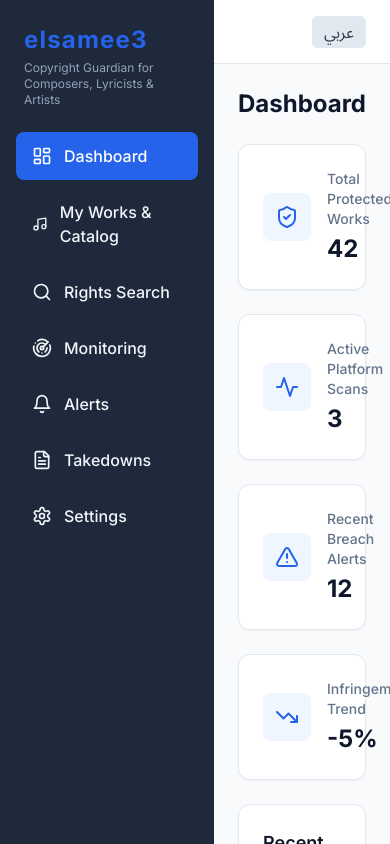
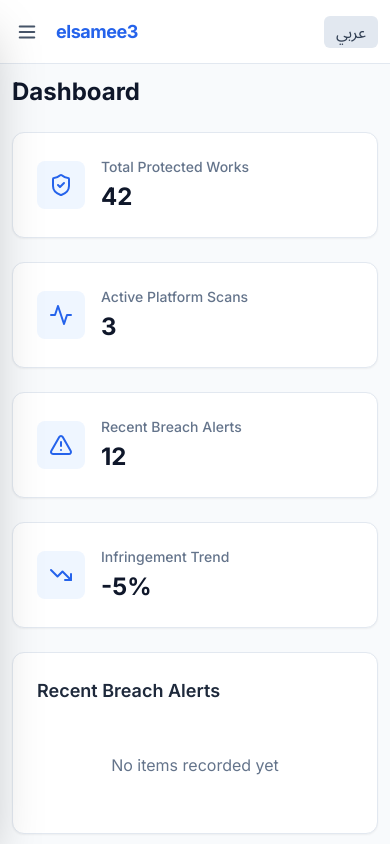
Before and after one commit to osamakamel88/elsamee3, a React (Vite) app in the folder frontend/: page /login in a window 390 px wide. Both pictures are taken after typing "name@example.com", "Sample123" into the empty fields and a click on the button "Login". Shown: the top 844 px of the page. Built offline with nearby package versions, Linux system fonts and the light colour scheme.

Commit message:
fix(mobile): add hamburger menu drawer for mobile screens, responsive search bar, and adjust typography

```diff
--- a/frontend/src/components/Layout.tsx
+++ b/frontend/src/components/Layout.tsx
@@ -1,17 +1,63 @@
-import React from 'react';
+import React, { useState } from 'react';
 import { Outlet } from 'react-router-dom';
 import Sidebar from './Sidebar';
 import LanguageToggle from './LanguageToggle';
+import { Menu, ShieldCheck } from 'lucide-react';
+import { useTranslation } from 'react-i18next';
+import { useLanguage } from '../contexts/LanguageContext';
 
 export default function Layout() {
+  const [mobileSidebarOpen, setMobileSidebarOpen] = useState(false);
+  const { t } = useTranslation();
+  const { isRTL } = useLanguage();
+
   return (
-    <div className="flex min-h-screen bg-slate-50">
-      <Sidebar />
-      <div className="flex-1 flex flex-col">
-        <header className="h-16 bg-white border-b border-slate-200 flex items-center justify-end px-6">
-          <LanguageToggle />
+    <div className="flex min-h-screen bg-slate-50 font-sans antialiased text-slate-800" dir={isRTL ? 'rtl' : 'ltr'}>
+      {/* Mobile Drawer Backdrop */}
+      {mobileSidebarOpen && (
+        <div
+          onClick={() => setMobileSidebarOpen(false)}
+          className="fixed inset-0 bg-slate-950/60 z-40 backdrop-blur-sm md:hidden transition-opacity"
+          aria-hidden="true"
+        />
+      )}
+
+      {/* Responsive Sidebar */}
+      <Sidebar
+        isOpen={mobileSidebarOpen}
+        onClose={() => setMobileSidebarOpen(false)}
+      />
+
+      {/* Main Content Area */}
+      <div className="flex-1 flex flex-col min-w-0">
+        <header className="h-16 bg-white border-b border-slate-200 flex items-center justify-between px-3 sm:px-6 sticky top-0 z-30">
+          {/* Mobile hamburger menu & branding */}
+          <div className="flex items-center gap-2.5 md:hidden">
+            <button
+              onClick={() => setMobileSidebarOpen(true)}
+              className="p-2 -ms-1 text-slate-600 hover:text-slate-900 hover:bg-slate-100 rounded-xl transition-colors"
+              aria-label="Open navigation menu"
+            >
+              <Menu size={22} />
+            </button>
+            <span className="font-bold text-lg text-brand-blue tracking-tight">
+              {t('app.name') || 'السميع'}
+            </span>
+          </div>
+
+          {/* Desktop trust indicator */}
+          <div className="hidden md:flex items-center gap-2 text-xs font-semibold text-slate-500">
+            <ShieldCheck size={16} className="text-emerald-500" />
+            <span>{isRTL ? 'نظام حماية المصنفات وحقوق المؤلفين نشط' : 'Real-time Copyright Guardian Active'}</span>
+          </div>
+
+          {/* Header Actions (Language Toggle) */}
+          <div className="flex items-center gap-2">
+            <LanguageToggle />
+          </div>
         </header>
-        <main className="flex-1 p-6 overflow-auto">
+
+        <main className="flex-1 p-3 sm:p-6 overflow-x-hidden overflow-y-auto">
           <Outlet />
         </main>
       </div>
--- a/frontend/src/components/SearchBar.tsx
+++ b/frontend/src/components/SearchBar.tsx
@@ -76,9 +76,9 @@ export default function SearchBar({ onSearch, onFileSearch, onLyricsSearch, isLo
   return (
     <div className="w-full max-w-4xl mx-auto space-y-4">
       {/* Search Input Box */}
-      <form onSubmit={handleSubmit} className="relative flex items-center bg-white rounded-2xl shadow-sm border-2 border-slate-200 focus-within:border-brand-blue focus-within:ring-4 focus-within:ring-blue-100 transition-all p-1.5">
-        <div className="ps-4 text-slate-400">
-          <Search size={22} />
+      <form onSubmit={handleSubmit} className="relative flex items-center bg-white rounded-2xl shadow-sm border-2 border-slate-200 focus-within:border-brand-blue focus-within:ring-4 focus-within:ring-blue-100 transition-all p-1 sm:p-1.5">
+        <div className="ps-2 sm:ps-4 text-slate-400 shrink-0">
+          <Search size={20} className="sm:w-[22px] sm:h-[22px]" />
         </div>
 
         <input
@@ -87,49 +87,49 @@ export default function SearchBar({ onSearch, onFileSearch, onLyricsSearch, isLo
           onChange={(e) => setQuery(e.target.value)}
           onKeyDown={handleKeyDown}
           placeholder={t('search.placeholder') || "Search by composer, lyricist, track title, ISWC, or paste lyrics..."}
-          className="flex-1 bg-transparent border-none outline-none px-4 py-3 text-slate-800 placeholder-slate-400 font-medium text-base"
+          className="flex-1 min-w-0 bg-transparent border-none outline-none px-2 sm:px-4 py-2 sm:py-3 text-slate-800 placeholder-slate-400 font-medium text-sm sm:text-base"
         />
 
         {query && (
           <button
             type="button"
             onClick={() => setQuery('')}
-            className="p-1.5 text-slate-400 hover:text-slate-600 rounded-full hover:bg-slate-100 transition-colors me-1"
+            className="p-1 text-slate-400 hover:text-slate-600 rounded-full hover:bg-slate-100 transition-colors me-1 shrink-0"
           >
-            <X size={18} />
+            <X size={16} />
           </button>
         )}
 
         {/* Media & Lyrics Buttons */}
-        <div className="flex items-center gap-1.5 border-s border-slate-200 ps-2 pe-2">
+        <div className="flex items-center gap-0.5 sm:gap-1.5 border-s border-slate-200 ps-1 sm:ps-2 pe-1 sm:pe-2 shrink-0">
           {/* Dedicated Lyrics Paste Button for Lyricists */}
           <button
             type="button"
             onClick={() => setShowLyricsModal(true)}
-            className="p-2 hover:bg-purple-50 hover:text-purple-600 rounded-xl text-slate-500 transition-colors"
+            className="p-1.5 sm:p-2 hover:bg-purple-50 hover:text-purple-600 rounded-xl text-slate-500 transition-colors"
             title={isRTL ? 'فحص كلمات الأغاني والقصائد من السرقة' : 'Check lyrics & poetry for plagiarism'}
           >
-            <Feather size={19} />
+            <Feather size={17} className="sm:w-[19px] sm:h-[19px]" />
           </button>
 
           {/* Audio Upload for Composers / Performers */}
           <div
             {...getAudioProps()}
-            className="cursor-pointer p-2 hover:bg-blue-50 hover:text-brand-blue rounded-xl text-slate-500 transition-colors"
+            className="cursor-pointer p-1.5 sm:p-2 hover:bg-blue-50 hover:text-brand-blue rounded-xl text-slate-500 transition-colors"
             title={isRTL ? 'رفع مقطع لحني أو صوتي لمطابقة البصمة' : 'Upload melody or audio clip for fingerprinting'}
           >
             <input {...getAudioInput()} />
-            <Mic size={19} />
+            <Mic size={17} className="sm:w-[19px] sm:h-[19px]" />
           </div>
 
           {/* Image Upload for Visual Artists */}
           <div
             {...getImageProps()}
-            className="cursor-pointer p-2 hover:bg-emerald-50 hover:text-emerald-600 rounded-xl text-slate-500 transition-colors"
+            className="cursor-pointer p-1.5 sm:p-2 hover:bg-emerald-50 hover:text-emerald-600 rounded-xl text-slate-500 transition-colors"
             title={isRTL ? 'رفع عمل بصري للبحث العكسي' : 'Upload visual artwork for reverse image matching'}
           >
             <input {...getImageInput()} />
-            <ImageIcon size={19} />
+            <ImageIcon size={17} className="sm:w-[19px] sm:h-[19px]" />
           </div>
         </div>
 
@@ -137,17 +137,17 @@ export default function SearchBar({ onSearch, onFileSearch, onLyricsSearch, isLo
         <button
           type="submit"
           disabled={isLoading || !query.trim()}
-          className="px-6 py-3 bg-brand-blue hover:bg-blue-700 disabled:opacity-50 disabled:cursor-not-allowed text-white rounded-xl font-semibold flex items-center gap-2 shadow-sm transition-all"
+          className="px-3 sm:px-6 py-2 sm:py-3 bg-brand-blue hover:bg-blue-700 disabled:opacity-50 disabled:cursor-not-allowed text-white rounded-xl font-semibold flex items-center justify-center gap-1 sm:gap-2 shadow-sm transition-all text-sm sm:text-base shrink-0"
         >
           {isLoading ? (
             <>
-              <Loader2 size={18} className="animate-spin" />
-              <span>{isRTL ? 'جاري البحث...' : 'Searching...'}</span>
+              <Loader2 size={16} className="animate-spin" />
+              <span className="hidden sm:inline">{isRTL ? 'جاري البحث...' : 'Searching...'}</span>
             </>
           ) : (
             <>
               <span>{isRTL ? 'بحث' : 'Search'}</span>
-              <ArrowRight size={18} className={isRTL ? 'rotate-180' : ''} />
+              <ArrowRight size={16} className={`shrink-0 ${isRTL ? 'rotate-180' : ''}`} />
             </>
           )}
         </button>
--- a/frontend/src/components/Sidebar.tsx
+++ b/frontend/src/components/Sidebar.tsx
@@ -10,11 +10,17 @@ import {
   FileText,
   Settings,
   LogOut,
+  X
 } from 'lucide-react';
 import { useAuth } from '../contexts/AuthContext';
 import { useLanguage } from '../contexts/LanguageContext';
 
-export default function Sidebar() {
+interface SidebarProps {
+  isOpen?: boolean;
+  onClose?: () => void;
+}
+
+export default function Sidebar({ isOpen = false, onClose }: SidebarProps) {
   const { t } = useTranslation();
   const { logout } = useAuth();
   const { isRTL } = useLanguage();
@@ -30,36 +36,63 @@ export default function Sidebar() {
   ];
 
   return (
-    <aside className="w-64 bg-slate-800 text-slate-100 flex flex-col min-h-screen">
-      <div className="p-6">
-        <h1 className="text-2xl font-bold text-brand-blue tracking-wider">{t('app.name')}</h1>
-        <p className="text-xs text-slate-400 mt-1">{t('app.tagline')}</p>
+    <aside
+      className={`
+        fixed md:static inset-y-0 start-0 z-50
+        w-72 md:w-64 bg-slate-900 text-slate-100 flex flex-col min-h-screen
+        transition-transform duration-300 ease-in-out shadow-2xl md:shadow-none
+        ${isOpen ? 'translate-x-0' : '-translate-x-full md:translate-x-0 rtl:translate-x-full rtl:md:translate-x-0'}
+      `}
+    >
+      {/* Sidebar Header with Close button on mobile */}
+      <div className="p-5 sm:p-6 flex items-center justify-between border-b border-slate-800">
+        <div>
+          <h1 className="text-2xl font-bold text-brand-blue tracking-wider">{t('app.name')}</h1>
+          <p className="text-xs text-slate-400 mt-1">{t('app.tagline')}</p>
+        </div>
+        {onClose && (
+          <button
+            onClick={onClose}
+            className="md:hidden p-2 text-slate-400 hover:text-white hover:bg-slate-800 rounded-lg transition-colors"
+            aria-label="Close navigation"
+          >
+            <X size={20} />
+          </button>
+        )}
       </div>
 
-      <nav className="flex-1 px-4 space-y-2">
+      <nav className="flex-1 px-4 py-4 space-y-1.5 overflow-y-auto">
         {links.map((link) => (
           <NavLink
             key={link.to}
             to={link.to}
+            onClick={() => {
+              if (onClose) onClose();
+            }}
             className={({ isActive }) =>
-              `flex items-center gap-3 px-4 py-3 rounded-lg transition-colors ${
-                isActive ? 'bg-brand-blue text-white' : 'hover:bg-slate-700'
+              `flex items-center gap-3 px-4 py-3 rounded-xl transition-all ${
+                isActive
+                  ? 'bg-brand-blue text-white shadow-md shadow-blue-900/30'
+                  : 'text-slate-300 hover:bg-slate-800 hover:text-white'
               }`
             }
           >
             {link.icon}
-            <span className="font-medium">{link.label}</span>
+            <span className="font-medium text-sm sm:text-base">{link.label}</span>
           </NavLink>
         ))}
       </nav>
 
-      <div className="p-4">
+      <div className="p-4 border-t border-slate-800">
         <button
-          onClick={logout}
-          className="flex items-center gap-3 px-4 py-3 w-full text-left rounded-lg text-red-400 hover:bg-slate-700 hover:text-red-300 transition-colors"
+          onClick={() => {
+            if (onClose) onClose();
+            logout();
+          }}
+          className="flex items-center gap-3 px-4 py-3 w-full text-start rounded-xl text-red-400 hover:bg-slate-800 hover:text-red-300 transition-colors"
         >
           <LogOut size={20} />
-          <span className="font-medium">{t('nav.logout')}</span>
+          <span className="font-medium text-sm sm:text-base">{t('nav.logout')}</span>
         </button>
       </div>
     </aside>
--- a/frontend/src/pages/Search.tsx
+++ b/frontend/src/pages/Search.tsx
@@ -176,10 +176,10 @@ export default function Search() {
           <Shield size={14} />
           <span>{isRTL ? 'حماية حقوق الملحنين والشعراء والمؤلفين الموسيقيين' : 'Copyright Vault for Composers, Lyricists & Songwriters'}</span>
         </div>
-        <h1 className="text-3xl font-extrabold text-slate-900 tracking-tight">
+        <h1 className="text-xl sm:text-2xl md:text-3xl font-extrabold text-slate-900 tracking-tight px-1">
           {isRTL ? 'البحث عن الألحان والكلمات والجمعيات العربية' : 'Search Melodies, Lyrics & Arab Copyright Societies'}
         </h1>
-        <p className="text-slate-600 text-sm max-w-2xl mx-auto">
+        <p className="text-slate-600 text-xs sm:text-sm max-w-2xl mx-auto px-1">
           {isRTL
             ? 'فحص شامل يشمل جمعية المؤلفين والملحنين بمصر (SACERAU)، هيئة الملكية الفكرية السعودية (SAIP)، ديوان ONDA بالجزائر، ومكتب BMDA بالمغرب، مع دعم البصمة النصية لكتاب الكلمات ورموز ISWC للملحنين.'
             : 'Cross-query Arab collecting societies (SACERAU, SAIP, ONDA, BMDA, OTPDA), ISWC composition registers, and international repertoires.'}
```
